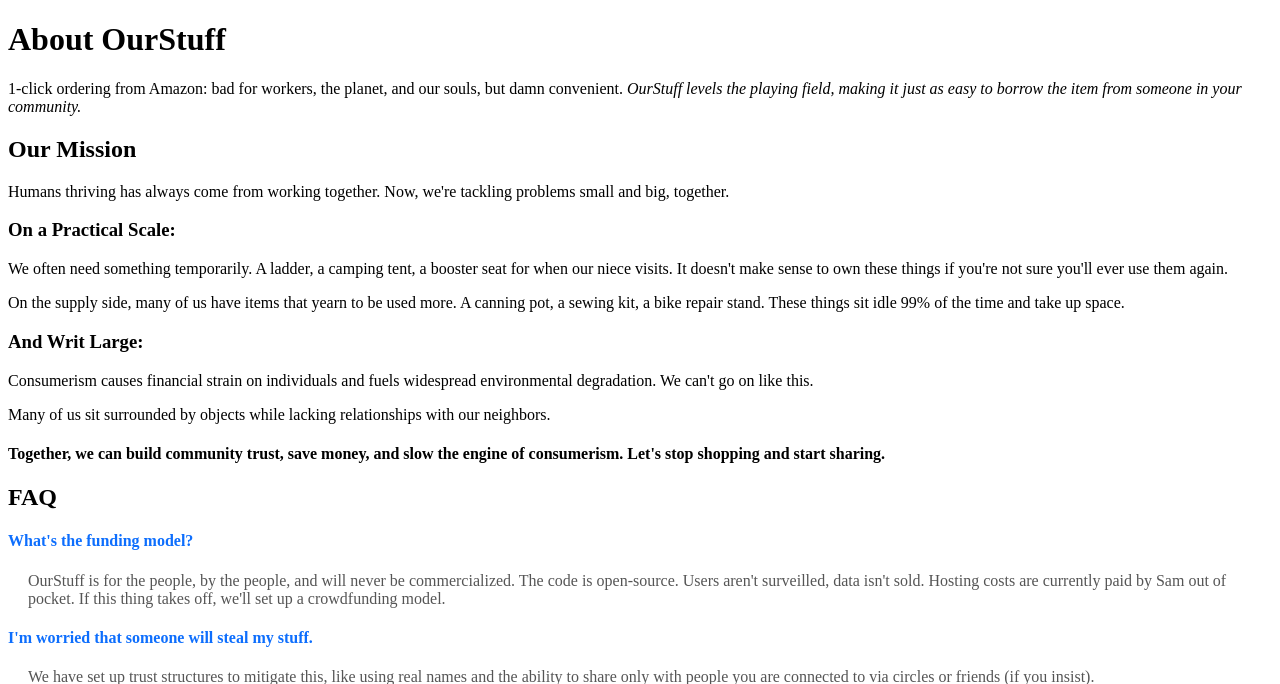
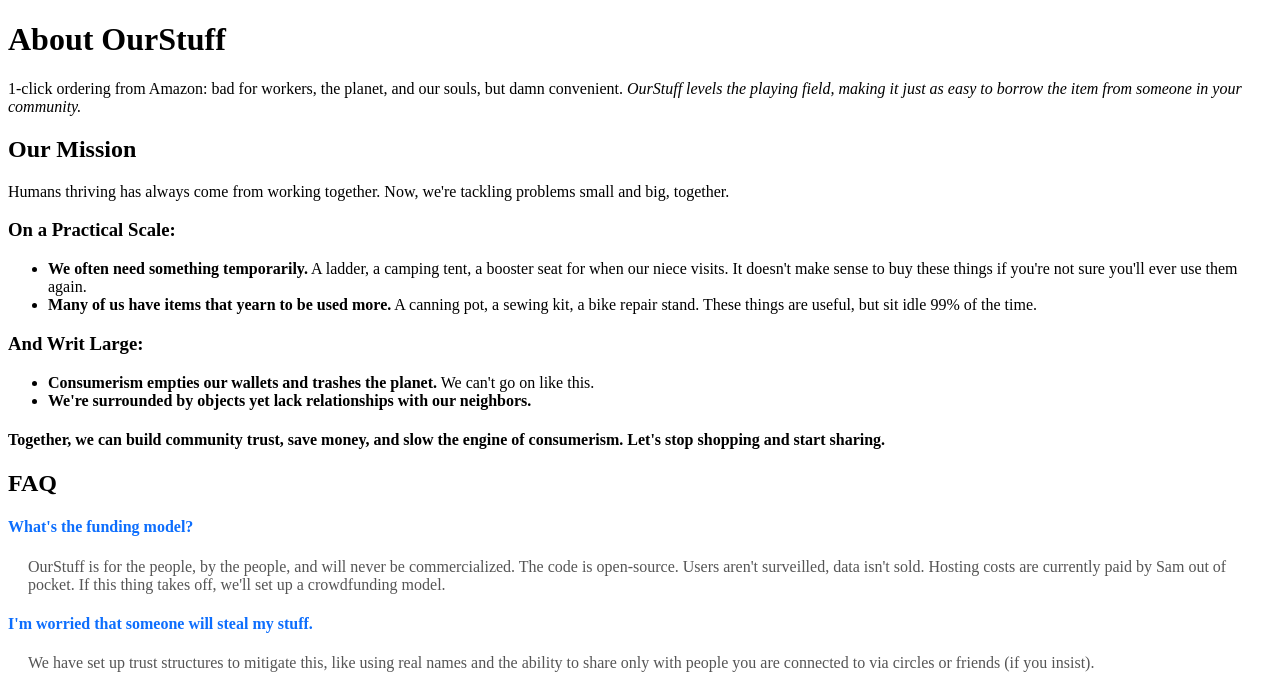
Before and after one commit to sfirke/meutch, a Flask app: page /about in a window 1280 px wide. Shown: the part 26-710 px from the top of the page. Run offline with Flask 2, Linux system fonts and the light colour scheme.

Commit message:
tweak About language and format

```diff
--- a/app/templates/main/about.html
+++ b/app/templates/main/about.html
@@ -11,20 +11,16 @@
         Humans thriving has always come from working together. Now, we're tackling problems small and big, together.
     </p>
     <h3>On a Practical Scale:</h3>
-    <p>
-        We often need something temporarily. A ladder, a camping tent, a booster seat for when our niece visits. It doesn't make sense to own these things if you're not sure you'll ever use them again.
-    </p>
-    <p>
-        On the supply side, many of us have items that yearn to be used more. A canning pot, a sewing kit, a bike repair stand. These things sit idle 99% of the time and take up space.
-    </p>
+    <ul>
+        <li><b>We often need something temporarily.</b> A ladder, a camping tent, a booster seat for when our niece visits. It doesn't make sense to buy these things if you're not sure you'll ever use them again.</li>
+        <li><b>Many of us have items that yearn to be used more.</b> A canning pot, a sewing kit, a bike repair stand. These things are useful, but sit idle 99% of the time.</li>
+    </ul>
 
     <h3>And Writ Large:</h3>
-    <p>
-        Consumerism causes financial strain on individuals and fuels widespread environmental degradation. We can't go on like this.
-    </p>
-    <p>
-        Many of us sit surrounded by objects while lacking relationships with our neighbors.
-    </p>
+    <ul>
+        <li><b>Consumerism empties our wallets and trashes the planet.</b> We can't go on like this.</li>
+        <li><b>We're surrounded by objects yet lack relationships with our neighbors.</b></li>
+    </ul>
     <h4>
         Together, we can build community trust, save money, and slow the engine of consumerism. Let's stop shopping and start sharing.
     </h4>
```
